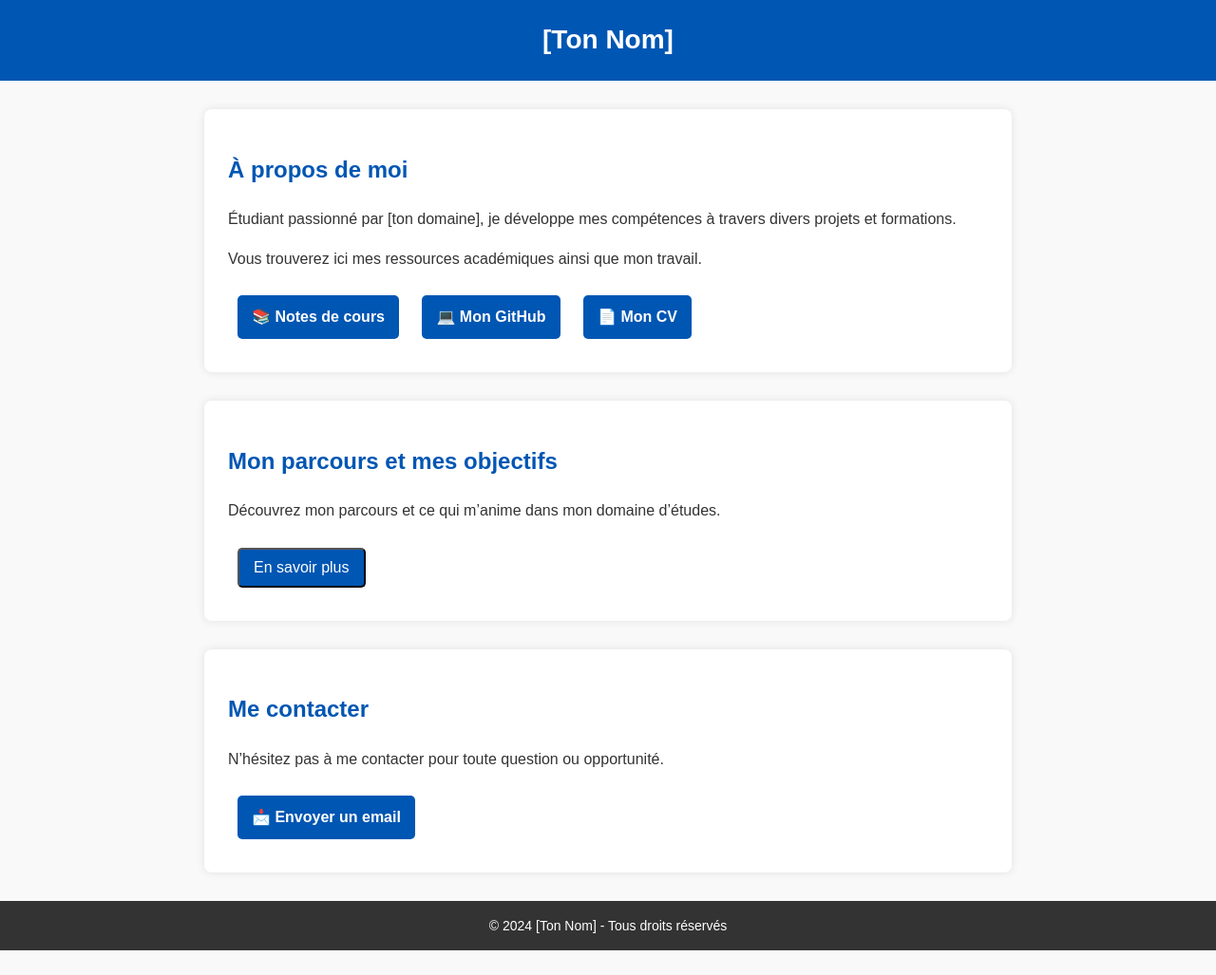
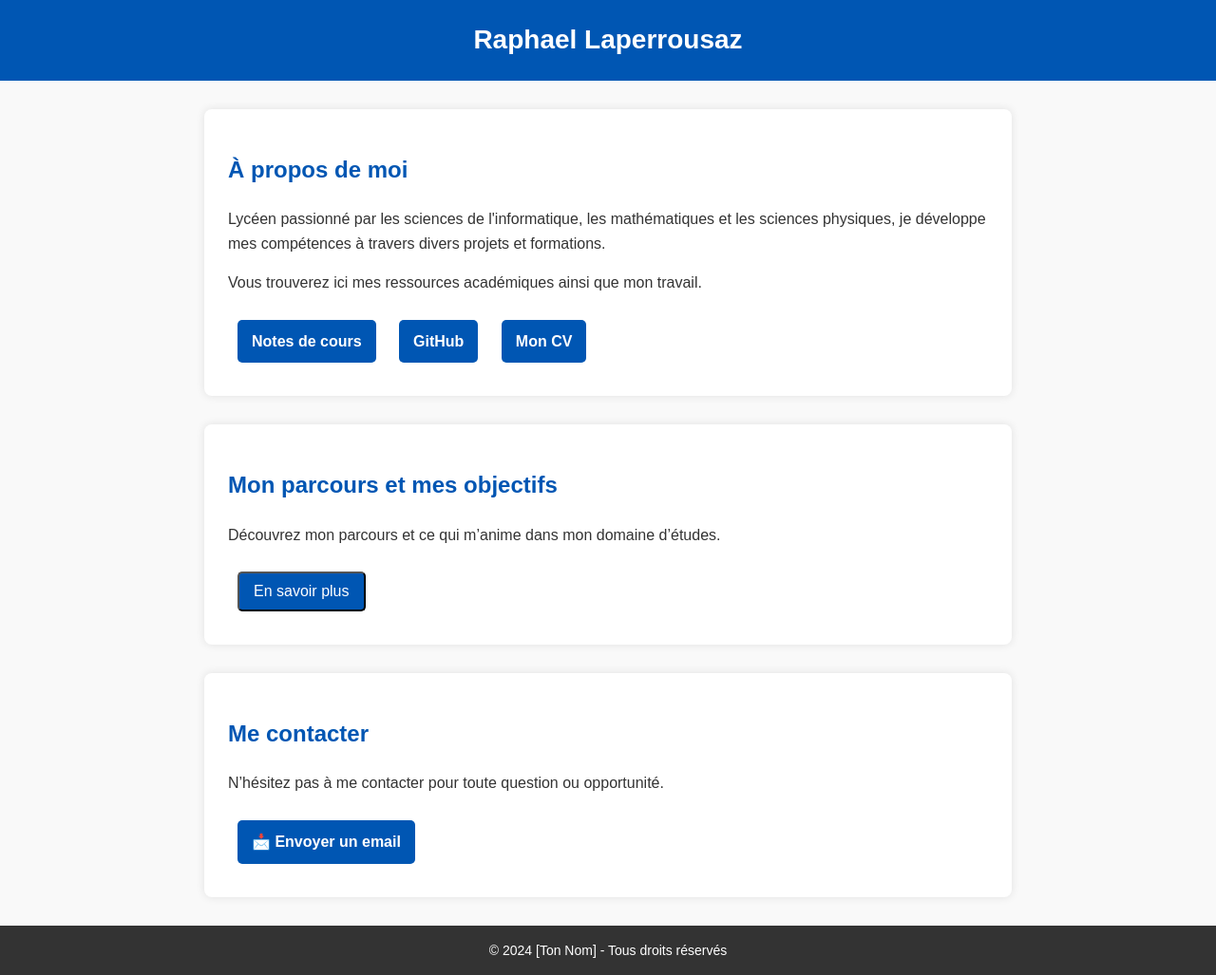
Before and after one commit to raphaelian-dev/raphaelian-dev.github.io, a plain HTML site: page index.html in a window 1280 px wide. Shown: the whole page at 95% size. Before the commit the page ends 1001 px from the top, so only its background shows below. Drawn offline with Linux system fonts and the light colour scheme.

Commit message:
Update index.html

```diff
--- a/index.html
+++ b/index.html
@@ -2,8 +2,9 @@
 <html lang="fr">
 <head>
     <meta charset="UTF-8">
+    <meta name="robots" content="noindex, nofollow">
     <meta name="viewport" content="width=device-width, initial-scale=1.0">
-    <title>[Ton Nom] - Accueil</title>
+    <title>Raphael Laperrousaz - Accueil</title>
     <style>
         body {
             font-family: Arial, sans-serif;
@@ -68,15 +69,15 @@
 </head>
 <body>
 
-    <header>[Ton Nom]</header>
+    <header>Raphael Laperrousaz</header>
 
     <section>
         <h2>À propos de moi</h2>
-        <p>Étudiant passionné par [ton domaine], je développe mes compétences à travers divers projets et formations.</p>
+        <p>Lycéen passionné par les sciences de l'informatique, les mathématiques et les sciences physiques, je développe mes compétences à travers divers projets et formations.</p>
         <p>Vous trouverez ici mes ressources académiques ainsi que mon travail.</p>
-        <a href="notes.html" class="btn">📚 Notes de cours</a>
-        <a href="https://github.com/ton-github" target="_blank" class="btn">💻 Mon GitHub</a>
-        <a href="cv.pdf" target="_blank" class="btn">📄 Mon CV</a>
+        <a href="notes.html" class="btn">Notes de cours</a>
+        <a href="https://github.com/raphaelian-dev" target="_blank" class="btn">GitHub</a>
+        <a href="cv.html" class="btn">Mon CV</a>
     </section>
 
     <section>
```
